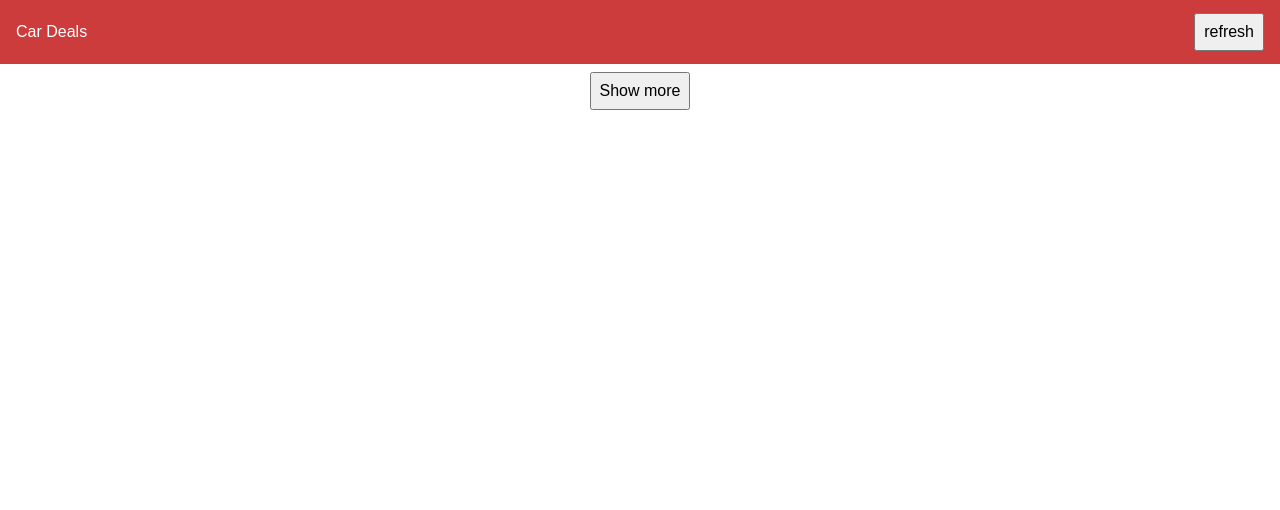
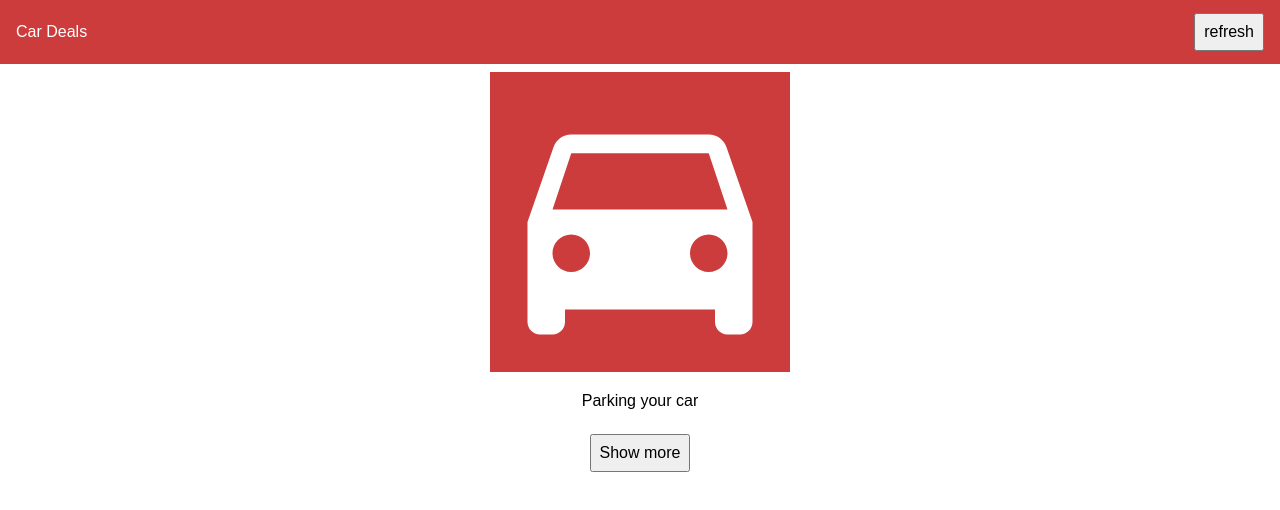
Before and after one commit to elcordova/carDeals, a plain HTML site: page index.html in a window 1280 px wide. Drawn offline with Linux system fonts and the light colour scheme; no server answers.

Commit message:
added logo first

```diff
--- a/index.html
+++ b/index.html
@@ -13,6 +13,10 @@
     <button onclick="location.reload()">refresh</button>
   </header>
   <main>
+    <div id="first-load" class="center">
+      <img width="300" height="300" src="logo.svg"/>
+      <p>Parking your car</p>
+    </div>
     <div class="mdl-grid"></div>
     <button class="center" >Show more</button>
   </main>
--- a/js/template.js
+++ b/js/template.js
@@ -4,6 +4,7 @@ const generateCarCard = ({value}) => {
 }
 
 export const appendCards = ({cars}) =>{
+  document.getElementById("first-load").innerHTML = "";
   if(!cars) return;
   const cardHTML = cars.map(generateCarCard).join("");
   document.querySelector(".mdl-grid").innerHTML += cardHTML
```
Also changed, not shown: logo.svg (added).
